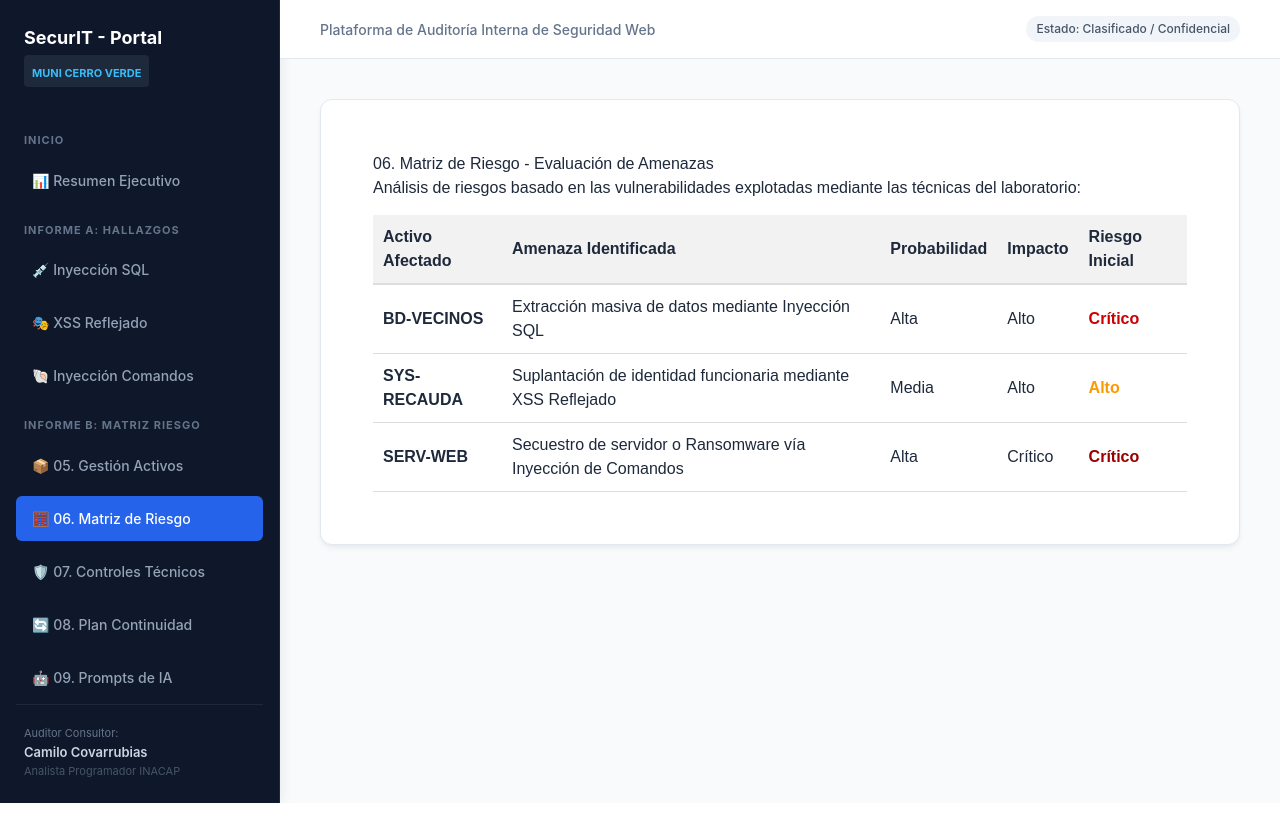
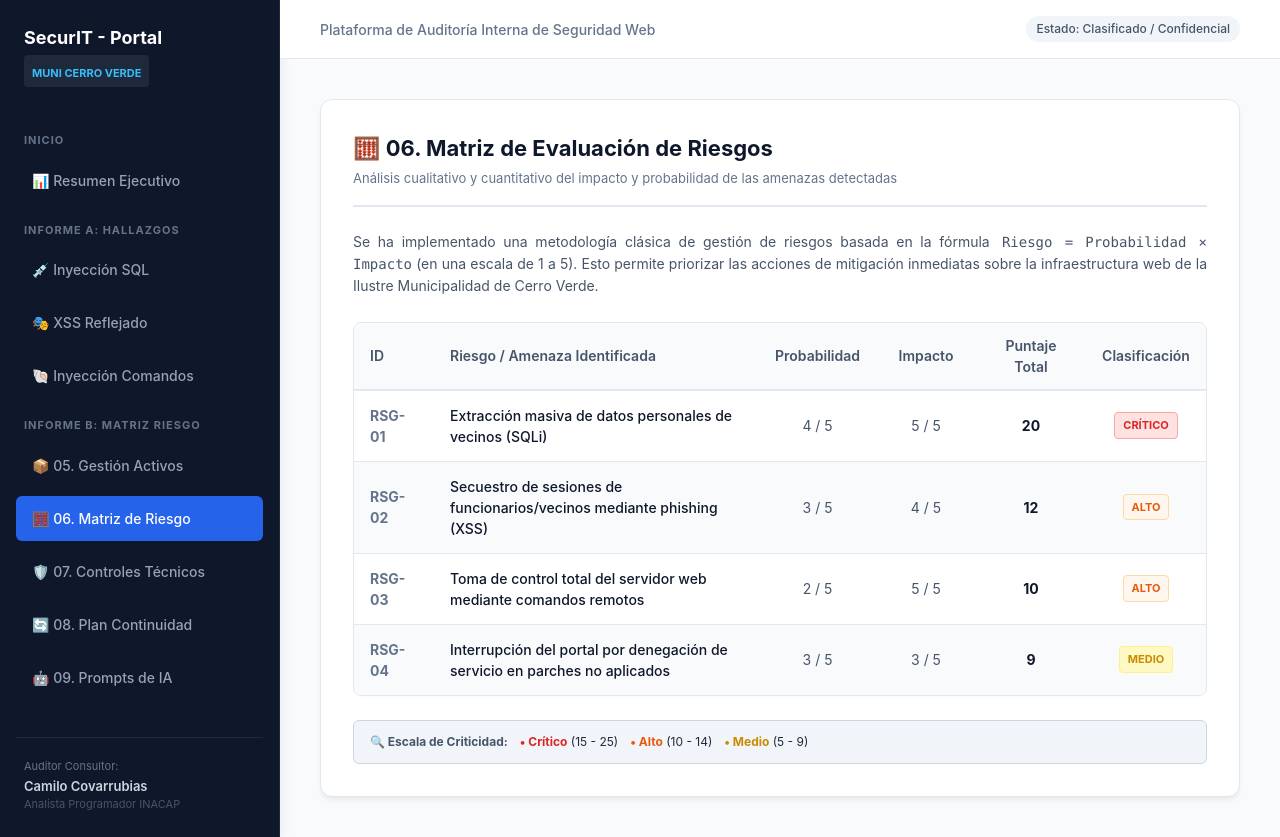
Before and after one commit to camilo15-cpu/auditoria_covcam, a React (Vite) app: page / in a window 1280 px wide. Both pictures are taken after a click on the button "🧮 06. Matriz de Riesgo". Before the commit the page ends 803 px from the top, so only its background shows below. Built offline with nearby package versions, Linux system fonts and the light colour scheme.

Commit message:
Diseñado el modulo de Matriz de Riesgo con tabla ponderada y badges institucionales

```diff
--- a/src/components/MatrizRiesgo.jsx
+++ b/src/components/MatrizRiesgo.jsx
@@ -1,44 +1,104 @@
 import React from 'react';
 
 export default function MatrizRiesgo() {
+  // Datos simulados de la evaluación de riesgos
+  const matrizDatos = [
+    { id: 'RSG-01', riesgo: 'Extracción masiva de datos personales de vecinos (SQLi)', probabilidad: 4, impacto: 5, nivel: 20, clasificacion: 'CRÍTICO' },
+    { id: 'RSG-02', riesgo: 'Secuestro de sesiones de funcionarios/vecinos mediante phishing (XSS)', probabilidad: 3, impacto: 4, nivel: 12, clasificacion: 'ALTO' },
+    { id: 'RSG-03', riesgo: 'Toma de control total del servidor web mediante comandos remotos', probabilidad: 2, impacto: 5, nivel: 10, clasificacion: 'ALTO' },
+    { id: 'RSG-04', riesgo: 'Interrupción del portal por denegación de servicio en parches no aplicados', probabilidad: 3, impacto: 3, nivel: 9, clasificacion: 'MEDIO' },
+  ];
+
+  // Función para determinar el color del badge según la clasificación
+  const getBadgeRiesgo = (clasificacion) => {
+    let styles = {
+      fontSize: '11px',
+      fontWeight: 'bold',
+      padding: '4px 8px',
+      borderRadius: '4px',
+      display: 'inline-block',
+      textAlign: 'center'
+    };
+
+    if (clasificacion === 'CRÍTICO') {
+      return { ...styles, backgroundColor: '#fee2e2', color: '#dc2626', border: '1px solid #fca5a5' };
+    } else if (clasificacion === 'ALTA' || clasificacion === 'ALTO') {
+      return { ...styles, backgroundColor: '#fff7ed', color: '#ea580c', border: '1px solid #fed7aa' };
+    }
+    return { ...styles, backgroundColor: '#fef9c3', color: '#ca8a04', border: '1px solid #fef08a' };
+  };
+
   return (
-    <div style={{ padding: '20px', fontFamily: 'Arial, sans-serif' }}>
-      <h2>06. Matriz de Riesgo - Evaluación de Amenazas</h2>
-      <p>Análisis de riesgos basado en las vulnerabilidades explotadas mediante las técnicas del laboratorio:</p>
-      <table style={{ width: '100%', borderCollapse: 'collapse', marginTop: '15px', textAlign: 'left' }}>
+    <div style={{ fontFamily: '"Inter", "Segoe UI", Arial, sans-serif', color: '#1e293b' }}>
+
+      {/* Encabezado */}
+      <div style={{ borderBottom: '2px solid #e2e8f0', paddingBottom: '16px', marginBottom: '24px' }}>
+        <h2 style={{ fontSize: '22px', fontWeight: '700', color: '#0f172a', margin: 0 }}>
+          🧮 06. Matriz de Evaluación de Riesgos
+        </h2>
+        <p style={{ fontSize: '13px', color: '#64748b', margin: '4px 0 0 0' }}>
+          Análisis cualitativo y cuantitativo del impacto y probabilidad de las amenazas detectadas
+        </p>
+      </div>
+
+      {/* Explicación Teórica / Metodológica */}
+      <p style={{ fontSize: '14px', lineHeight: '1.6', color: '#475569', marginBottom: '24px', textAlign: 'justify' }}>
+        Se ha implementado una metodología clásica de gestión de riesgos basada en la fórmula
+        <code> Riesgo = Probabilidad × Impacto</code> (en una escala de 1 a 5). Esto permite priorizar las
+        acciones de mitigación inmediatas sobre la infraestructura web de la Ilustre Municipalidad de Cerro Verde.
+      </p>
+
+      {/* Tabla Estilizada de Matriz */}
+      <div style={{ overflowX: 'auto', border: '1px solid #e2e8f0', borderRadius: '8px', boxShadow: '0 1px 3px rgba(0,0,0,0.02)' }}>
+        <table style={{ width: '100%', borderCollapse: 'collapse', textAlign: 'left', fontSize: '14px' }}>
           <thead>
-          <tr style={{ backgroundColor: '#f2f2f2', borderBottom: '2px solid #ddd' }}>
-            <th style={{ padding: '10px' }}>Activo Afectado</th>
-            <th style={{ padding: '10px' }}>Amenaza Identificada</th>
-            <th style={{ padding: '10px' }}>Probabilidad</th>
-            <th style={{ padding: '10px' }}>Impacto</th>
-            <th style={{ padding: '10px' }}>Riesgo Inicial</th>
+            <tr style={{ backgroundColor: '#f8fafc', borderBottom: '2px solid #e2e8f0' }}>
+              <th style={{ padding: '12px 16px', fontWeight: '600', color: '#475569', width: '80px' }}>ID</th>
+              <th style={{ padding: '12px 16px', fontWeight: '600', color: '#475569' }}>Riesgo / Amenaza Identificada</th>
+              <th style={{ padding: '12px 16px', fontWeight: '600', color: '#475569', width: '110px', textAlign: 'center' }}>Probabilidad</th>
+              <th style={{ padding: '12px 16px', fontWeight: '600', color: '#475569', width: '100px', textAlign: 'center' }}>Impacto</th>
+              <th style={{ padding: '12px 16px', fontWeight: '600', color: '#475569', width: '110px', textAlign: 'center' }}>Puntaje Total</th>
+              <th style={{ padding: '12px 16px', fontWeight: '600', color: '#475569', width: '120px', textAlign: 'center' }}>Clasificación</th>
             </tr>
           </thead>
           <tbody>
-          <tr style={{ borderBottom: '1px solid #ddd' }}>
-            <td style={{ padding: '10px', fontWeight: 'bold' }}>BD-VECINOS</td>
-            <td style={{ padding: '10px' }}>Extracción masiva de datos mediante Inyección SQL</td>
-            <td style={{ padding: '10px' }}>Alta</td>
-            <td style={{ padding: '10px' }}>Alto</td>
-            <td style={{ padding: '10px', color: '#cc0000', fontWeight: 'bold' }}>Crítico</td>
+            {matrizDatos.map((item, index) => (
+              <tr key={item.id} style={{
+                borderBottom: index === matrizDatos.length - 1 ? 'none' : '1px solid #e2e8f0',
+                backgroundColor: index % 2 === 0 ? '#ffffff' : '#f8fafc'
+              }}>
+                <td style={{ padding: '14px 16px', fontWeight: 'bold', color: '#64748b' }}>{item.id}</td>
+                <td style={{ padding: '14px 16px', fontWeight: '500', color: '#0f172a' }}>{item.riesgo}</td>
+                <td style={{ padding: '14px 16px', textAlign: 'center', color: '#475569' }}>{item.probabilidad} / 5</td>
+                <td style={{ padding: '14px 16px', textAlign: 'center', color: '#475569' }}>{item.impacto} / 5</td>
+                <td style={{ padding: '14px 16px', textAlign: 'center', fontWeight: '700', color: '#0f172a' }}>{item.nivel}</td>
+                <td style={{ padding: '14px 16px', textAlign: 'center' }}>
+                  <span style={getBadgeRiesgo(item.clasificacion)}>{item.clasificacion}</span>
+                </td>
               </tr>
-          <tr style={{ borderBottom: '1px solid #ddd' }}>
-            <td style={{ padding: '10px', fontWeight: 'bold' }}>SYS-RECAUDA</td>
-            <td style={{ padding: '10px' }}>Suplantación de identidad funcionaria mediante XSS Reflejado</td>
-            <td style={{ padding: '10px' }}>Media</td>
-            <td style={{ padding: '10px' }}>Alto</td>
-            <td style={{ padding: '10px', color: '#ff9900', fontWeight: 'bold' }}>Alto</td>
-          </tr>
-          <tr style={{ borderBottom: '1px solid #ddd' }}>
-            <td style={{ padding: '10px', fontWeight: 'bold' }}>SERV-WEB</td>
-            <td style={{ padding: '10px' }}>Secuestro de servidor o Ransomware vía Inyección de Comandos</td>
-            <td style={{ padding: '10px' }}>Alta</td>
-            <td style={{ padding: '10px' }}>Crítico</td>
-            <td style={{ padding: '10px', color: '#990000', fontWeight: 'bold' }}>Crítico</td>
-          </tr>
+            ))}
           </tbody>
         </table>
       </div>
+
+      {/* Leyenda de la Matriz */}
+      <div style={{
+        marginTop: '24px',
+        display: 'flex',
+        gap: '12px',
+        flexWrap: 'wrap',
+        fontSize: '12px',
+        backgroundColor: '#f1f5f9',
+        padding: '12px 16px',
+        borderRadius: '6px',
+        border: '1px solid #cbd5e1'
+      }}>
+        <div style={{ color: '#475569' }}><strong>🔍 Escala de Criticidad:</strong></div>
+        <div><span style={{ color: '#dc2626', fontWeight: 'bold' }}>• Crítico</span> (15 - 25)</div>
+        <div><span style={{ color: '#ea580c', fontWeight: 'bold' }}>• Alto</span> (10 - 14)</div>
+        <div><span style={{ color: '#ca8a04', fontWeight: 'bold' }}>• Medio</span> (5 - 9)</div>
+      </div>
+
+    </div>
   );
 }
```
Lines whose indentation alone changed are shown as unchanged.
